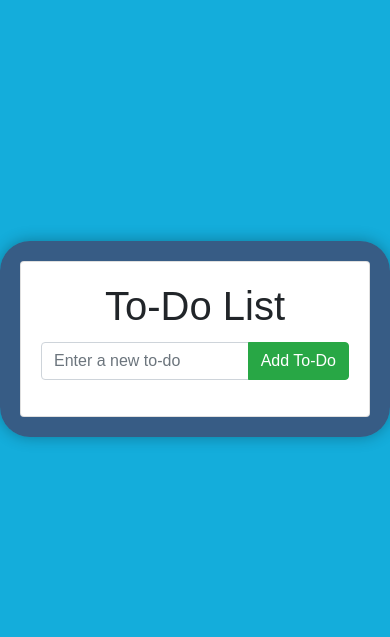
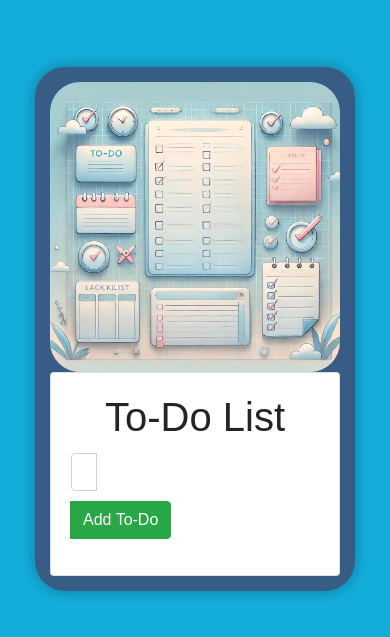
Before and after one commit to BDNIKKO/todo, a plain HTML site: page index.html in a window 390 px wide. Shown: the part 107-744 px from the top of the page. Drawn offline with nearby package versions, Linux system fonts and the light colour scheme.

Commit message:
complete!

```diff
--- a/index.html
+++ b/index.html
@@ -9,6 +9,7 @@
 </head>
 <body>
     <div class="container mt-5">
+        <img src="images/todo_background.jpg" alt="To Do Checklist" class="img-fluid">
         <div class="card">
             <div class="card-body">
                 <h1 class="card-title text-center">To-Do List</h1>
--- a/styles.css
+++ b/styles.css
@@ -1,4 +1,3 @@
-
 body {
     font-family: Arial, sans-serif;
     background-color: rgb(20, 173, 219);
@@ -8,6 +7,8 @@ body {
     display: flex;
     justify-content: center;
     align-items: center;
+    padding: 0 15px;
+    box-sizing: border-box;
 }
 
 .container {
@@ -15,9 +16,36 @@ body {
     padding: 20px;
     border-radius: 30px;
     box-shadow: 0 0 15px rgba(0, 0, 0, 0.3);
+    width: 100%;
+    max-width: 600px;
+    margin: 20px;
 }
 
 .crossed {
     text-decoration: line-through;
     background-color: #dcdcdc;
 }
+
+img {
+    width: 100%;
+    height: auto;
+    border-radius: 30px;
+}
+
+@media (max-width: 768px) {
+    .container {
+        padding: 15px;
+    }
+    .input-group {
+        flex-direction: column;
+    }
+    .input-group-append {
+        margin-top: 10px;
+    }
+}
+
+@media (min-width: 1200px) {
+    .container {
+        max-width: 800px;
+    }
+}
--- a/todo.js
+++ b/todo.js
@@ -1,4 +1,3 @@
-
 document.addEventListener('DOMContentLoaded', () => {
     const input = document.getElementById('new-todo');
     const addButton = document.getElementById('add-todo');
```
